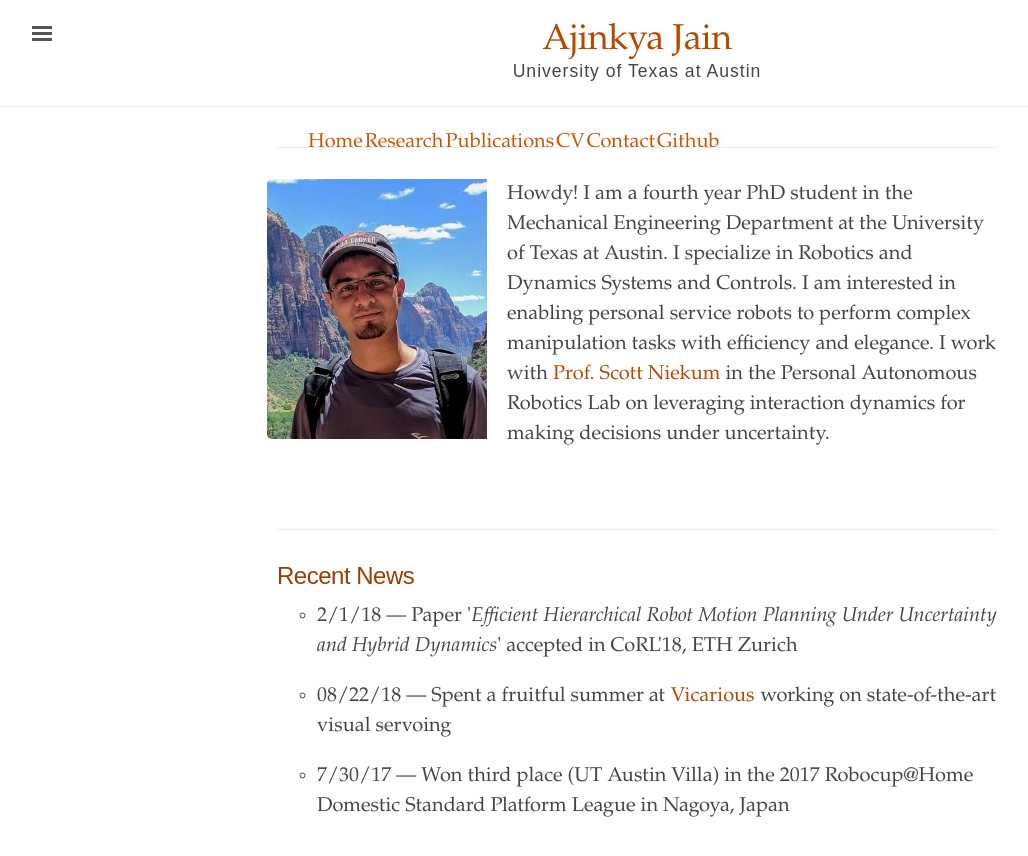
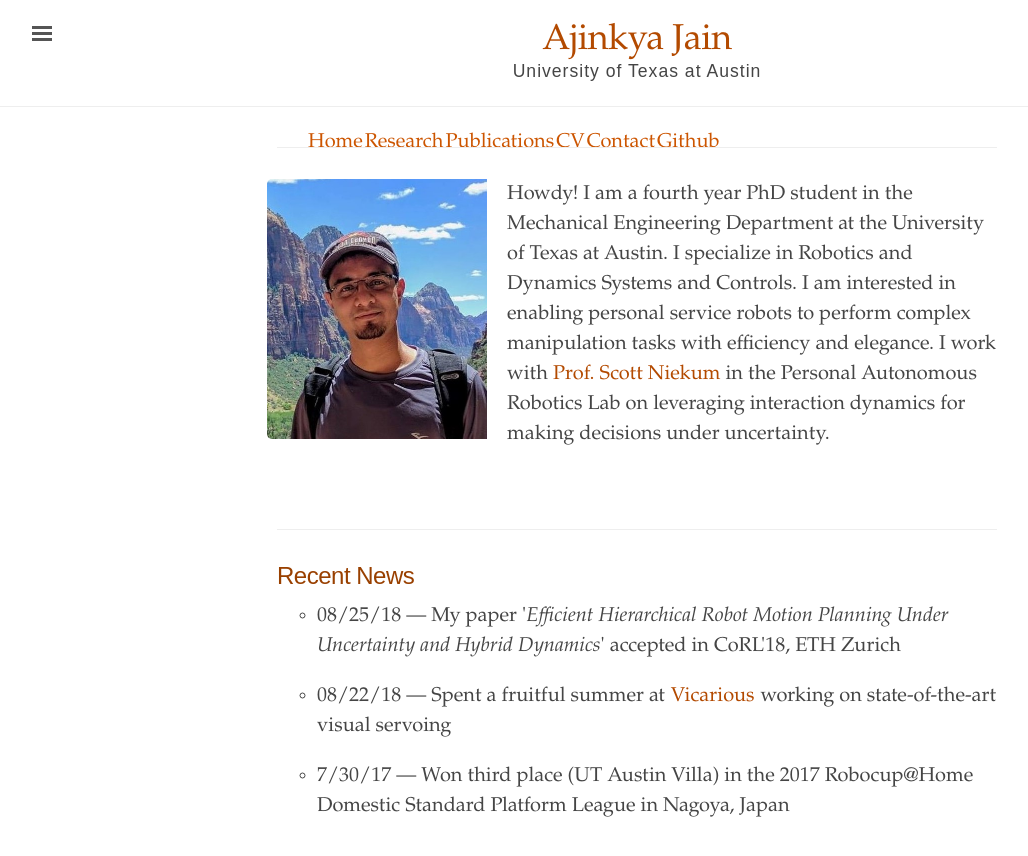
Before and after one commit to jainajinkya/jainajinkya.github.io, a Jekyll site: the page built from index.html, in a window 1280 px wide. Shown: the top 856 px of the page, without its empty margins (3-1031 px from the left). Built offline with Jekyll 4.4.1, drawn with Linux system fonts in a browser that asks for light colours.

```diff
--- a/index.html
+++ b/index.html
@@ -60,7 +60,7 @@
   <h2>Recent News</h2>
   <ul class="texts">
     <li class="text-title">
-      <p> 2/1/18 — Paper '<i>Efficient Hierarchical Robot Motion Planning Under Uncertainty and Hybrid Dynamics</i>' accepted in CoRL'18, ETH Zurich</p>
+      <p> 08/25/18 — My paper '<i>Efficient Hierarchical Robot Motion Planning Under Uncertainty and Hybrid Dynamics</i>' accepted in CoRL'18, ETH Zurich</p>
     </li>
 
     <li class="text-title">
```
